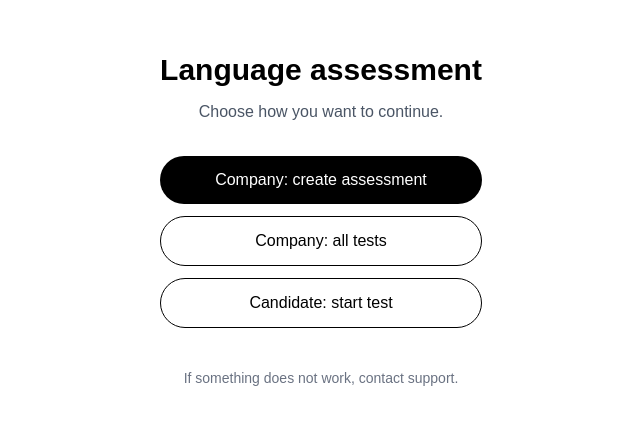
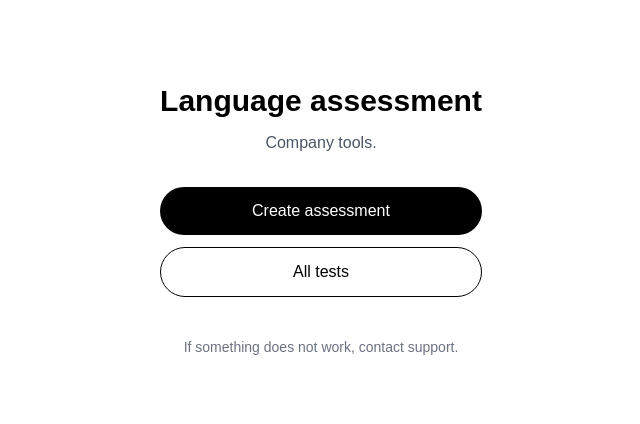
Before and after one commit to paylos5032/lang-assess, a Next.js app: page / in a window 1280 px wide. Shown: the part 180-604 px from the top of the page, without its empty margins (319-959 px from the left). Built offline with nearby package versions, Linux system fonts and the light colour scheme.

Commit message:
Remove candidate button from home

```diff
--- a/app/page.tsx
+++ b/app/page.tsx
@@ -5,25 +5,19 @@ export default function Home() {
     <main className="min-h-screen flex items-center justify-center bg-white">
       <div className="max-w-md text-center">
         <h1 className="text-3xl font-semibold text-black">Language assessment</h1>
-        <p className="mt-3 text-gray-600">Choose how you want to continue.</p>
+        <p className="mt-3 text-gray-600">Company tools.</p>
 
         <a
           href="/new"
           className="mt-8 block rounded-full bg-black px-6 py-3 text-white"
         >
-          Company: create assessment
+          Create assessment
         </a>
         <a
           href="/tests"
           className="mt-3 block rounded-full border border-black px-6 py-3 text-black"
         >
-          Company: all tests
-        </a>
-        <a
-          href="/welcome"
-          className="mt-3 block rounded-full border border-black px-6 py-3 text-black"
-        >
-          Candidate: start test
+          All tests
         </a>
 
         <p className="mt-10 text-sm text-gray-500">
```
